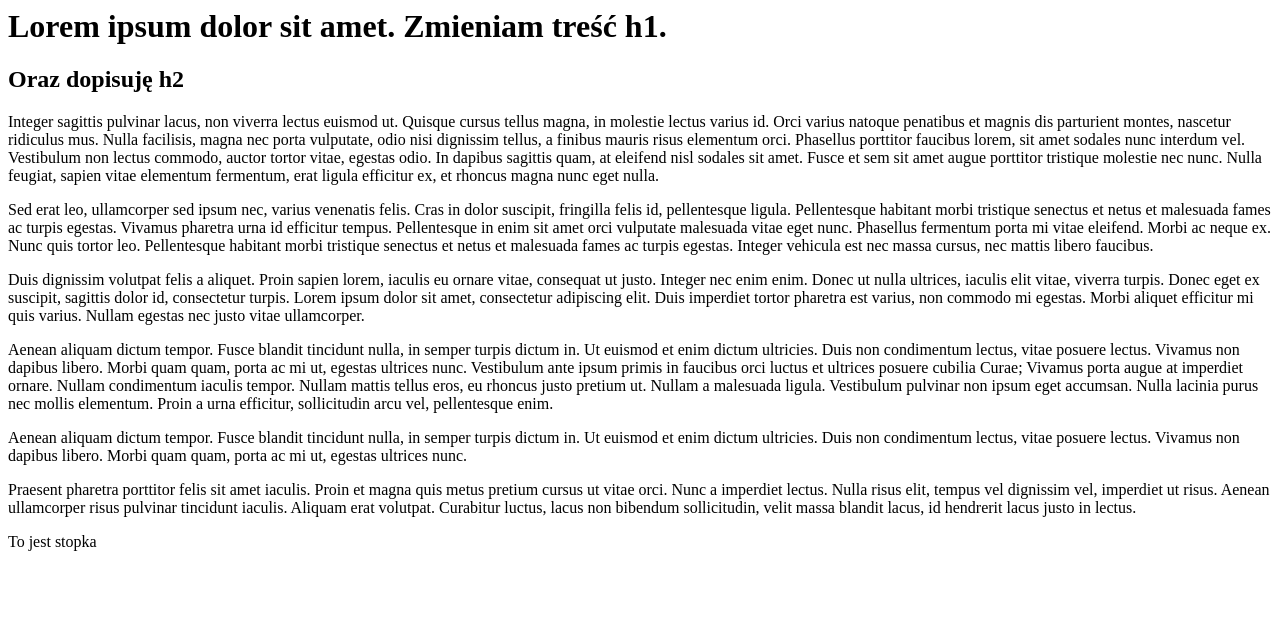
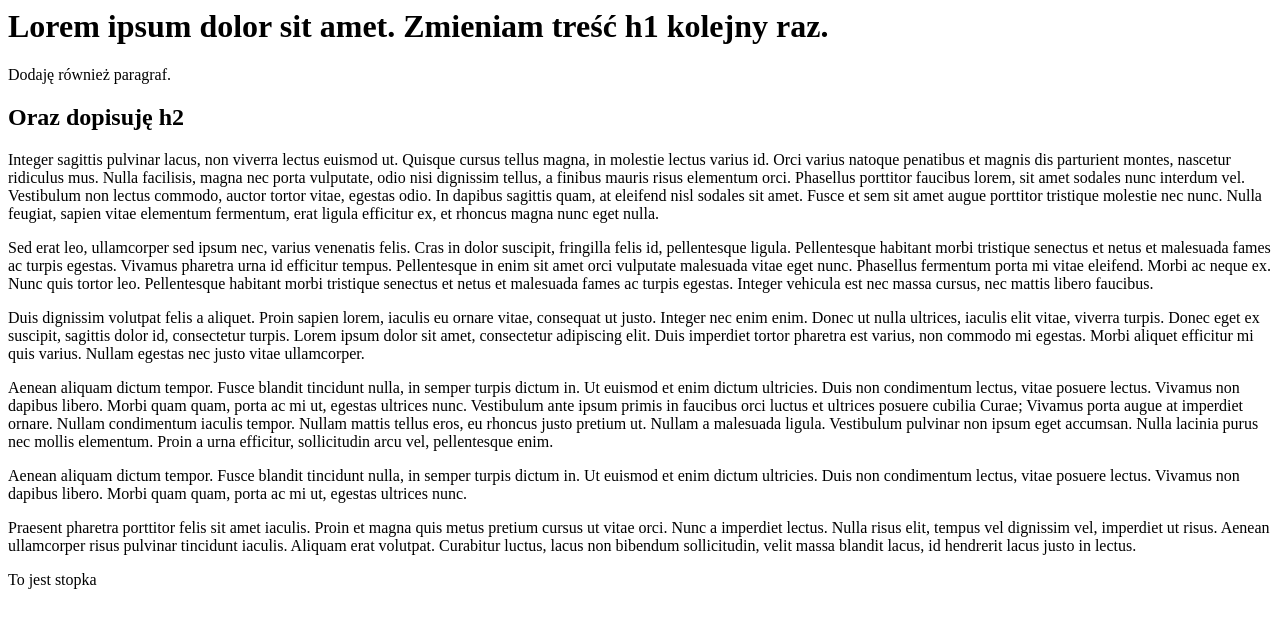
Before and after one commit to annakowalczuk/learning-git, a plain HTML site: page index.html in a window 1280 px wide. Drawn offline with nearby package versions, Linux system fonts and the light colour scheme; files that its build step writes are made by us from their sources.

Commit message:
Change h1 content and add paragraph.

```diff
--- a/index.html
+++ b/index.html
@@ -13,7 +13,8 @@
         <div class="row>">
             <header class="col-12">
 <title>To jest tytuł</title>
-<h1>Lorem ipsum dolor sit amet. Zmieniam treść h1.</h1>
+<h1>Lorem ipsum dolor sit amet. Zmieniam treść h1 kolejny raz.</h1>
+<p>Dodaję również paragraf.</p>
 <h2>Oraz dopisuję h2</h2>
             </header>
         </div>
```
